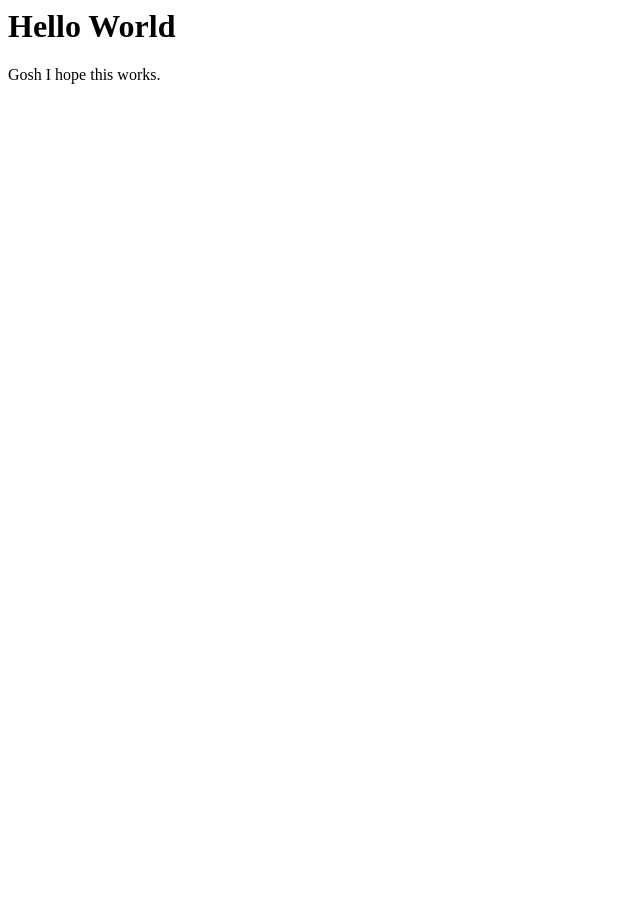
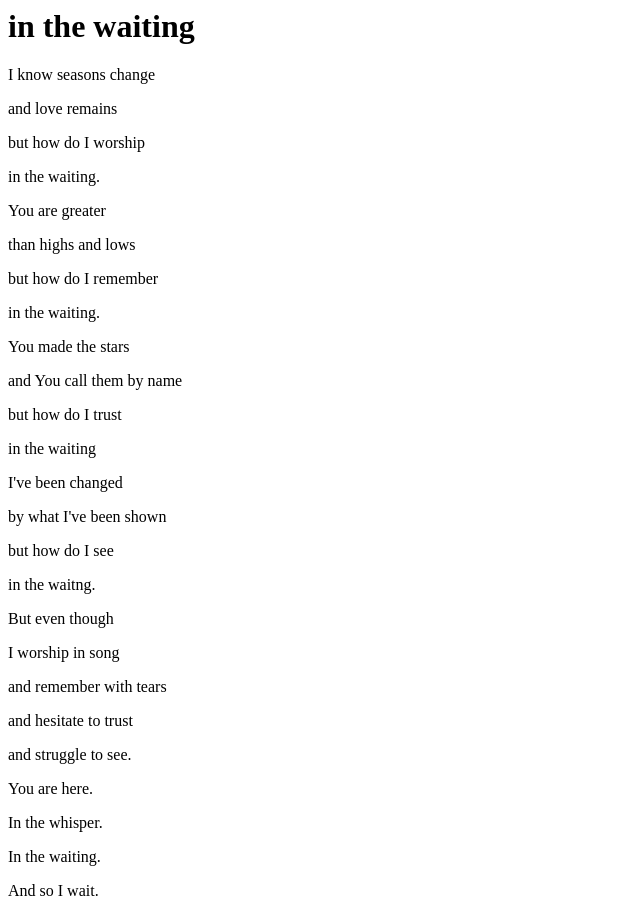
Before and after one commit to Abby-Wheelis/WorkFlow, a plain HTML site: page index.html in a window 1280 px wide. Shown: the whole page, without its empty margins (0-640 px from the left). Before the commit the page ends 800 px from the top, so only its background shows below. Drawn offline with Linux system fonts and the light colour scheme.

Commit message:
added a css and poem

```diff
--- a/index.html
+++ b/index.html
@@ -1,6 +1,53 @@
 <html>
+    <head>
+        <link rel="stylesheet" href="stylesheet.css">
+    </head>
 <body>
-    <h1>Hello World</h1>
-    <p>Gosh I hope this works.</p>
+<div id="poem">
+    <h1>in the waiting</h1>
+
+    <div clas="stanza">
+        <p>I know seasons change</p>
+        <p>and love remains</p>
+        <p>but how do I worship</p>
+        <p>in the waiting.</p>
+    </div>
+
+    <div class="stanza">
+        <p>You are greater</p>
+        <p>than highs and lows</p>
+        <p>but how do I remember</p>
+        <p>in the waiting.</p>
+    </div>
+
+    <div class="stanza">
+        <p>You made the stars</p>
+        <p>and You call them by name</p>
+        <p>but how do I trust</p>
+        <p>in the waiting</p>
+    </div>
+
+    <div class="stanza">
+        <p>I've been changed</p>
+        <p>by what I've been shown</p>
+        <p>but how do I see</p>
+        <p>in the waitng.</p>
+    </div>
+
+    <div class="stanza" id="penultimate">
+        <p>But even though</p>
+        <p>I worship in song</p>
+        <p>and remember with tears</p>
+        <p>and hesitate to trust</p>
+        <p>and struggle to see.</p>
+        <p>You are here.</p>
+    </div>
+
+    <div class="stanza" id="final">
+        <p>In the whisper.</p>
+        <p>In the waiting.</p>
+        <p>And so I wait.</p>
+    </div>
+</div>
 </body>
 </html>
```
Also changed, not shown: stylesheet.css (added).
